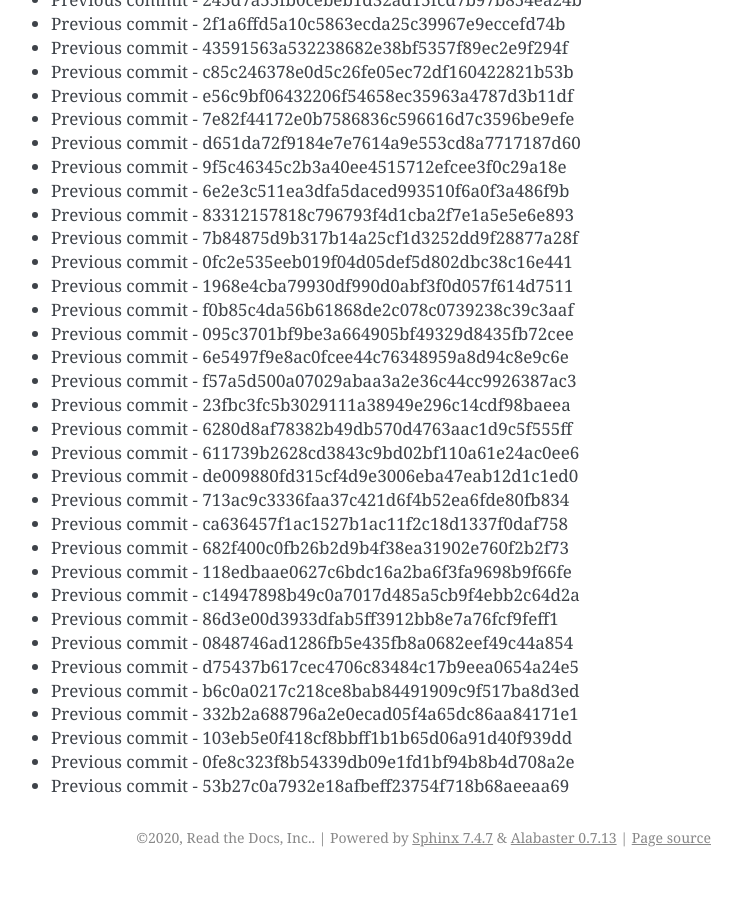
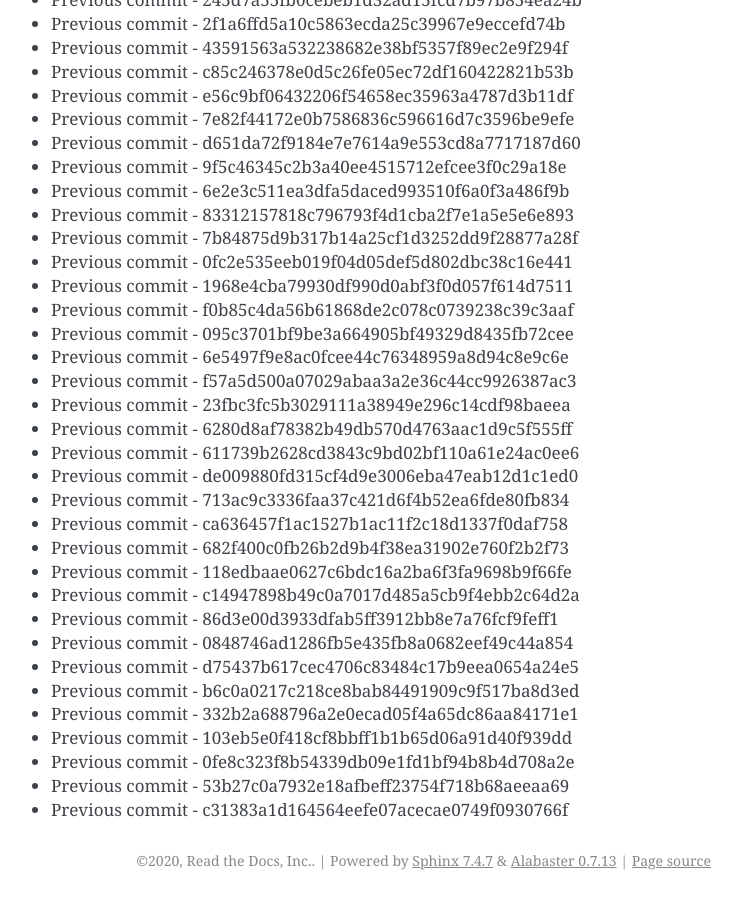
Before and after one commit to readthedocs/rtd-git-stresstest, a Sphinx documentation site: the page built from docs/updates.rst, in a window 1280 px wide and 900 px high, scrolled down 74592 px. Shown: the whole window, without its empty margins (399-1141 px from the left). Built offline with Sphinx 7.4.7, drawn with Linux system fonts in a browser that asks for light colours; before the commit the page ends 75469 px from its top, so only the background shows below that.

Commit message:
Generating commit from previous: c31383a1d164564eefe07acecae0749f0930766f

```diff
--- a/docs/updates.rst
+++ b/docs/updates.rst
@@ -3166,3 +3166,4 @@ It can be tested for any performance characteristics.
 * Previous commit - 103eb5e0f418cf8bbff1b1b65d06a91d40f939dd
 * Previous commit - 0fe8c323f8b54339db09e1fd1bf94b8b4d708a2e
 * Previous commit - 53b27c0a7932e18afbeff23754f718b68aeeaa69
+* Previous commit - c31383a1d164564eefe07acecae0749f0930766f
```
